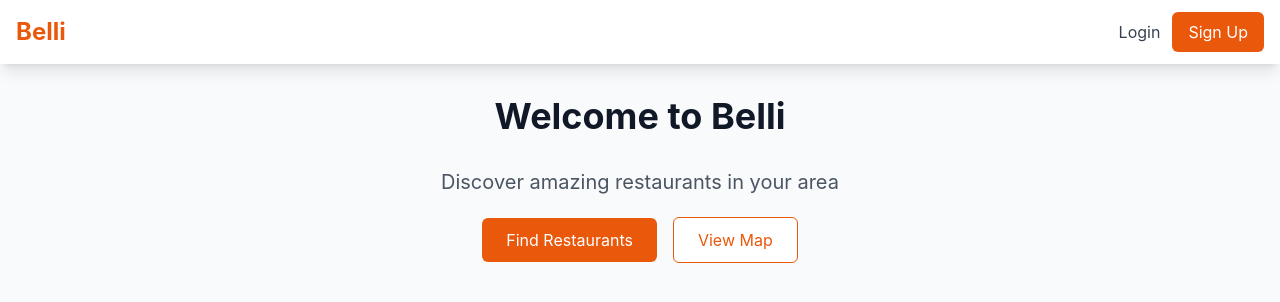
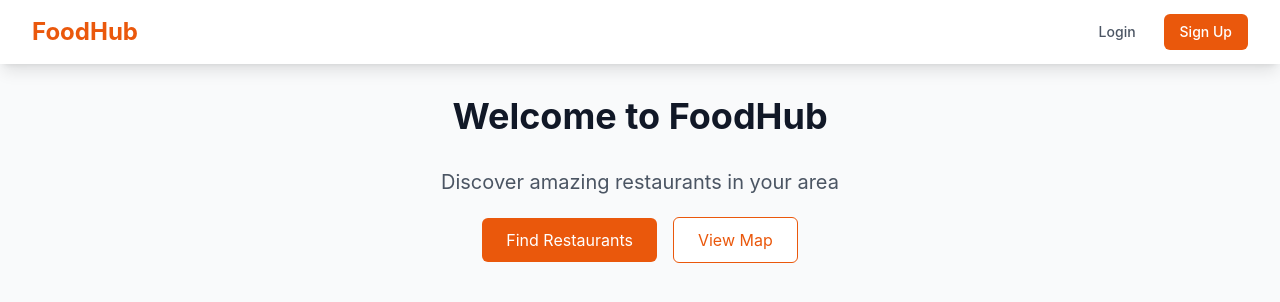
Before and after one commit to WillPelech/AxolotlDatabaseProject, a React (Create React App) app in the folder frontend-react/: page / in a window 1280 px wide. Shown: the top 302 px of the page. Built offline with nearby package versions, Linux system fonts and the light colour scheme.

Commit message:
Changed logo

```diff
--- a/frontend-react/public/index.html
+++ b/frontend-react/public/index.html
@@ -7,7 +7,7 @@
     <meta name="theme-color" content="#000000" />
     <meta
       name="description"
-      content="Web site created using create-react-app"
+      content="FoodHub - Discover amazing restaurants in your area"
     />
     <link rel="apple-touch-icon" href="%PUBLIC_URL%/logo192.png" />
     <!--
@@ -24,7 +24,7 @@
       work correctly both with client-side routing and a non-root public URL.
       Learn how to configure a non-root public URL by running `npm run build`.
     -->
-    <title>React App</title>
+    <title>FoodHub</title>
   </head>
   <body>
     <noscript>You need to enable JavaScript to run this app.</noscript>
--- a/frontend-react/src/components/Navbar.js
+++ b/frontend-react/src/components/Navbar.js
@@ -4,20 +4,26 @@ import { Link } from 'react-router-dom';
 function Navbar() {
   return (
     <nav className="bg-white shadow-lg">
-      <div className="max-w-7xl mx-auto px-4">
+      <div className="max-w-7xl mx-auto px-4 sm:px-6 lg:px-8">
         <div className="flex justify-between h-16">
           <div className="flex">
             <div className="flex-shrink-0 flex items-center">
               <Link to="/" className="text-2xl font-bold text-orange-600">
-                Belli
+                FoodHub
               </Link>
             </div>
           </div>
           <div className="flex items-center">
-            <Link to="/login" className="text-gray-700 hover:text-orange-600 px-3 py-2">
+            <Link
+              to="/login"
+              className="text-gray-600 hover:text-gray-900 px-3 py-2 rounded-md text-sm font-medium"
+            >
               Login
             </Link>
-            <Link to="/signup" className="bg-orange-600 text-white px-4 py-2 rounded-md hover:bg-orange-700">
+            <Link
+              to="/signup"
+              className="ml-4 bg-orange-600 text-white px-4 py-2 rounded-md text-sm font-medium hover:bg-orange-700"
+            >
               Sign Up
             </Link>
           </div>
--- /dev/null
+++ b/frontend-react/src/config.template.js
@@ -0,0 +1,2 @@
+// Copy this file to config.js and add your Google Maps API key
+export const GOOGLE_MAPS_API_KEY = 'YOUR_GOOGLE_MAPS_API_KEY';
--- a/frontend-react/src/pages/Home.js
+++ b/frontend-react/src/pages/Home.js
@@ -5,7 +5,7 @@ function Home() {
   return (
     <div className="text-center">
       <h1 className="text-4xl font-bold text-gray-900 mb-8">
-        Welcome to Belli
+        Welcome to FoodHub
       </h1>
       <p className="text-xl text-gray-600 mb-8">
         Discover amazing restaurants in your area
```
Also changed, not shown: 1 other file (tests, documents, lock files or other folders).
